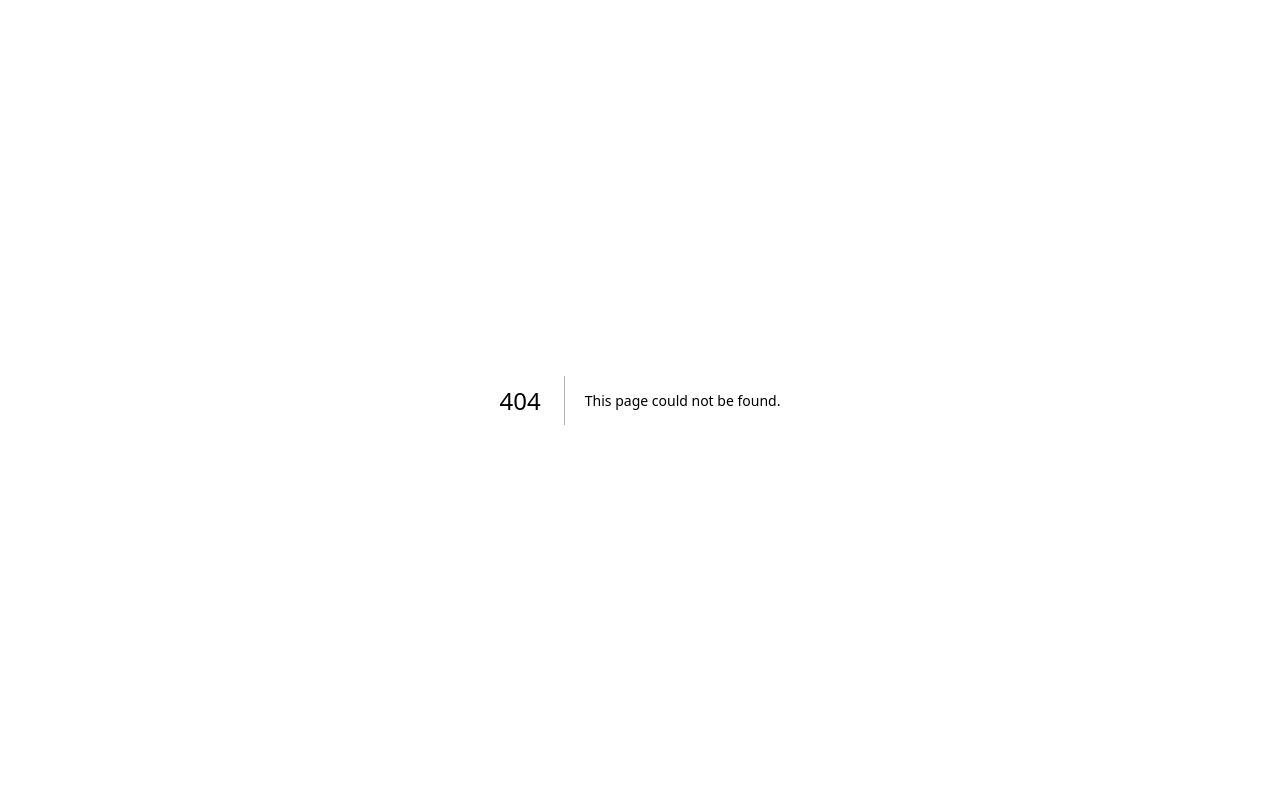
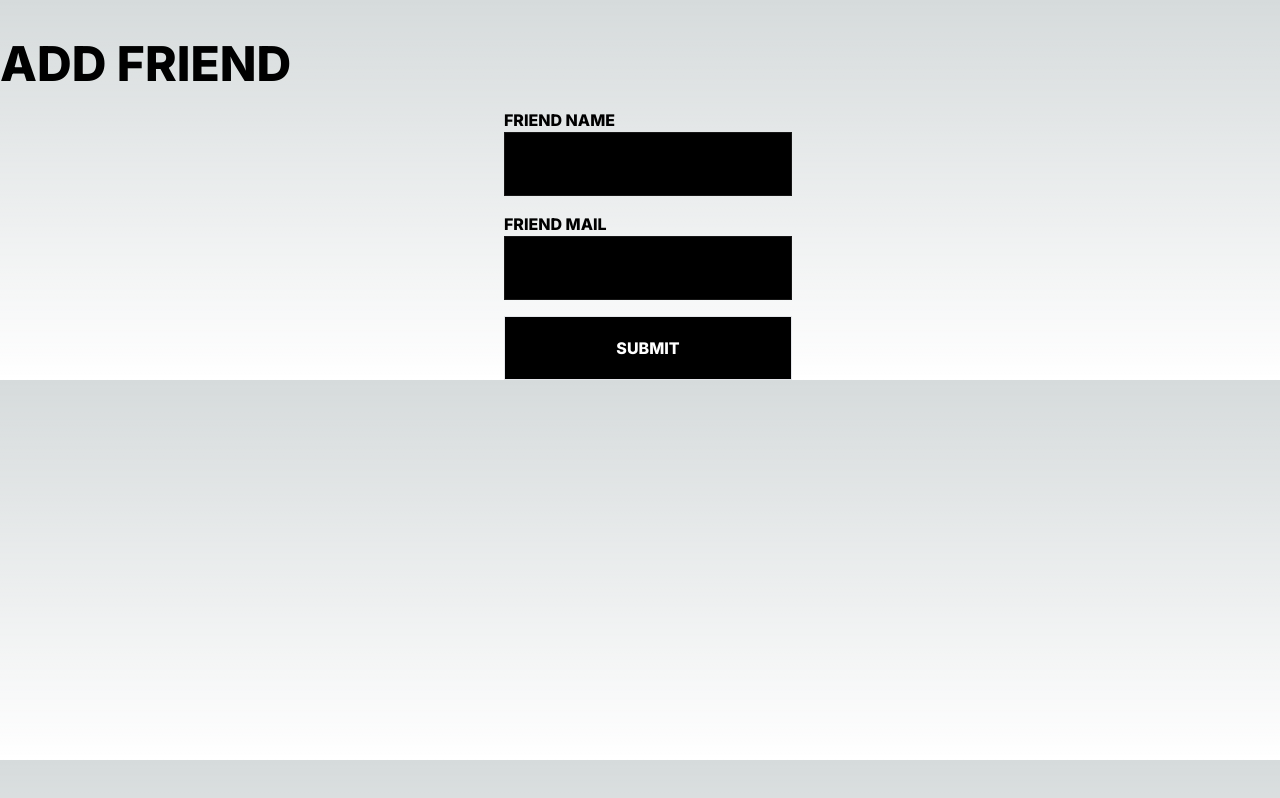
Before and after one commit to gokhanozdemir/1222inparis, a Next.js app: page /addFriend in a window 1280 px wide. Before the commit this address had no page. Built offline with nearby package versions, Linux system fonts and the light colour scheme.

Commit message:
addFriend eklendi

```diff
--- /dev/null
+++ b/src/app/addFriend/page.js
@@ -0,0 +1,59 @@
+import { useState } from "react";
+import { axiosWithAuth } from "./axiosAuth";
+
+export default function AddFriend() {
+  const [data, setData] = useState({
+    name: "",
+    email: "",
+  });
+
+  function handleChange(event) {
+    setData({
+      ...data,
+      [event.target.name]: event.target.value,
+    });
+  }
+  function handleSubmit(event) {
+    event.preventDefault();
+
+    axiosWithAuth()
+      .post("http://localhost:9000/api/friends", data)
+      .then((res) => console.log(res.data))
+      .catch((err) => console.log(err));
+  }
+  return (
+    <div>
+      <h1 className="text-5xl font-extrabold mt-10 ">ADD FRIEND</h1>
+      <div className=" mr-44 mt-5">
+        <form onSubmit={handleSubmit} className=" w-24 flex-col mx-auto ">
+          <label className=" w-28 font-extrabold whitespace-nowrap ">
+            FRIEND NAME
+          </label>
+          <input
+            onChange={handleChange}
+            type="text"
+            name="name"
+            value={data.value}
+            className="p-1  mb-4 border text-white bg-black border-neutral-900 h-16  w-72"
+          />
+          <label className=" whitespace-nowrap   font-extrabold">
+            FRIEND MAIL
+          </label>
+          <input
+            onChange={handleChange}
+            value={data.value}
+            type="text"
+            name="email"
+            className="p-1 border mb-4 text-white bg-black border-neutral-900 h-16 w-72"
+          />
+          <button
+            type="submit"
+            className="p-1 mt- border text-white font-extrabold h-16 w-72 bg-black"
+          >
+            SUBMIT
+          </button>
+        </form>
+      </div>
+    </div>
+  );
+}
```
